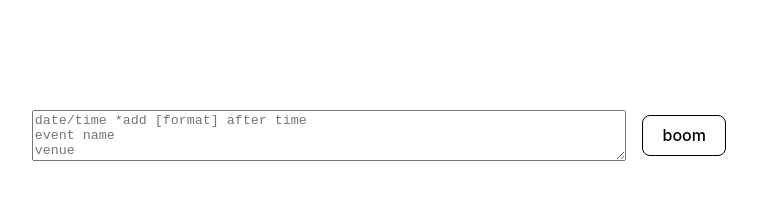
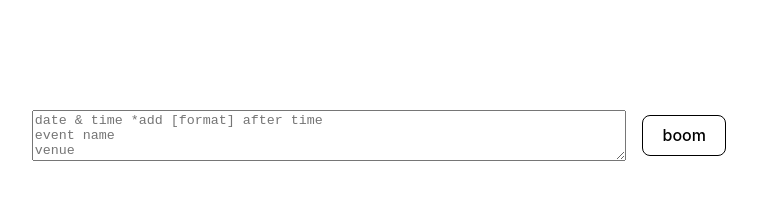
Before and after one commit to kevpoole/events, a React (Vite) app: page / in a window 1280 px wide. Shown: the part 228-439 px from the top of the page, without its empty margins (285-1042 px from the left). Built offline with nearby package versions, Linux system fonts and the light colour scheme.

Commit message:
placeholder

```diff
--- a/src/App.jsx
+++ b/src/App.jsx
@@ -246,7 +246,7 @@ function App() {
           onChange={handleText}
           ref={textRef}
           name="eventz"
-          placeholder="date/time *add [format] after time
+          placeholder="date & time *add [format] after time
 event name
 venue"
           id=""
```
